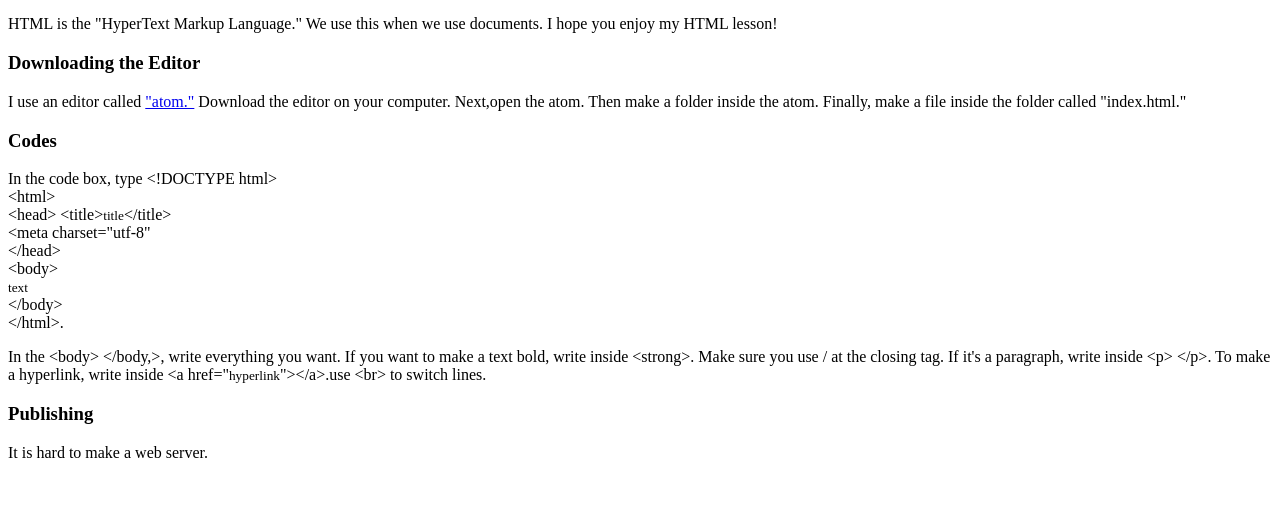
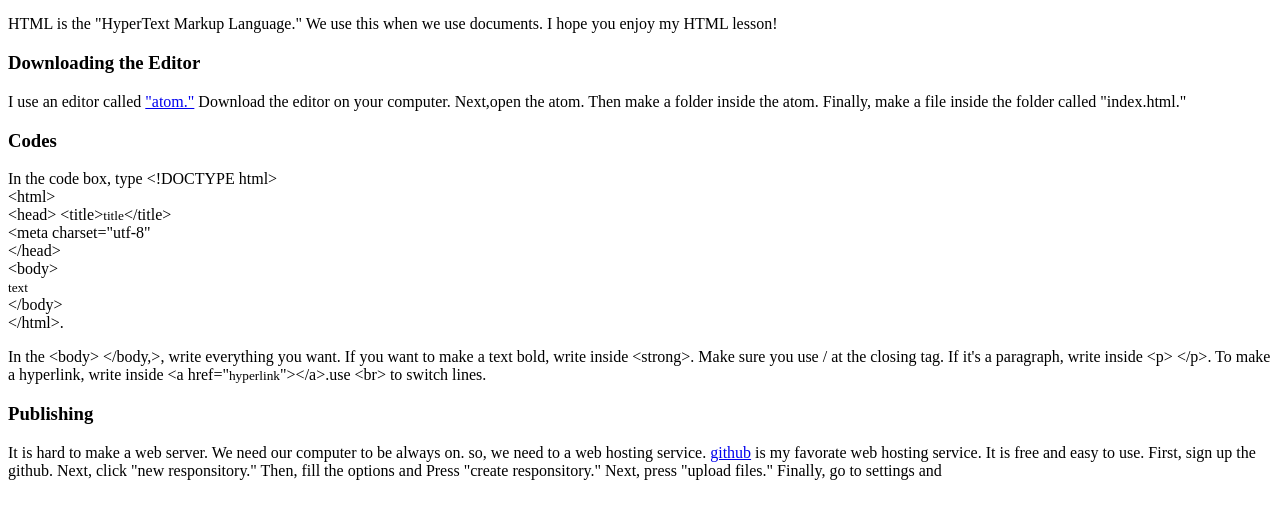
Before and after one commit to YunJae283/HTML, a plain HTML site: page HTMl.html in a window 1280 px wide. Shown: the part 190-708 px from the top of the page. Drawn offline with Linux system fonts and the light colour scheme.

```diff
--- a/HTMl.html
+++ b/HTMl.html
@@ -46,10 +46,13 @@
       </p>
       <h3>Publishing</h3>
       <p>
-        It is hard to make a web server.
-
-
-
+        It is hard to make a web server. We need our computer to be always on. so,
+        we need to a web hosting service. <a href=https://github.com/ target="_blank">github</a>
+        is my favorate web hosting service. It is free and easy to use. First,
+        sign up the github. Next, click "new responsitory." Then, fill the
+        options and Press "create responsitory." Next, press "upload files." Finally, go to settings and
+      </p>
+    </body>
 
 
   </html>
```
